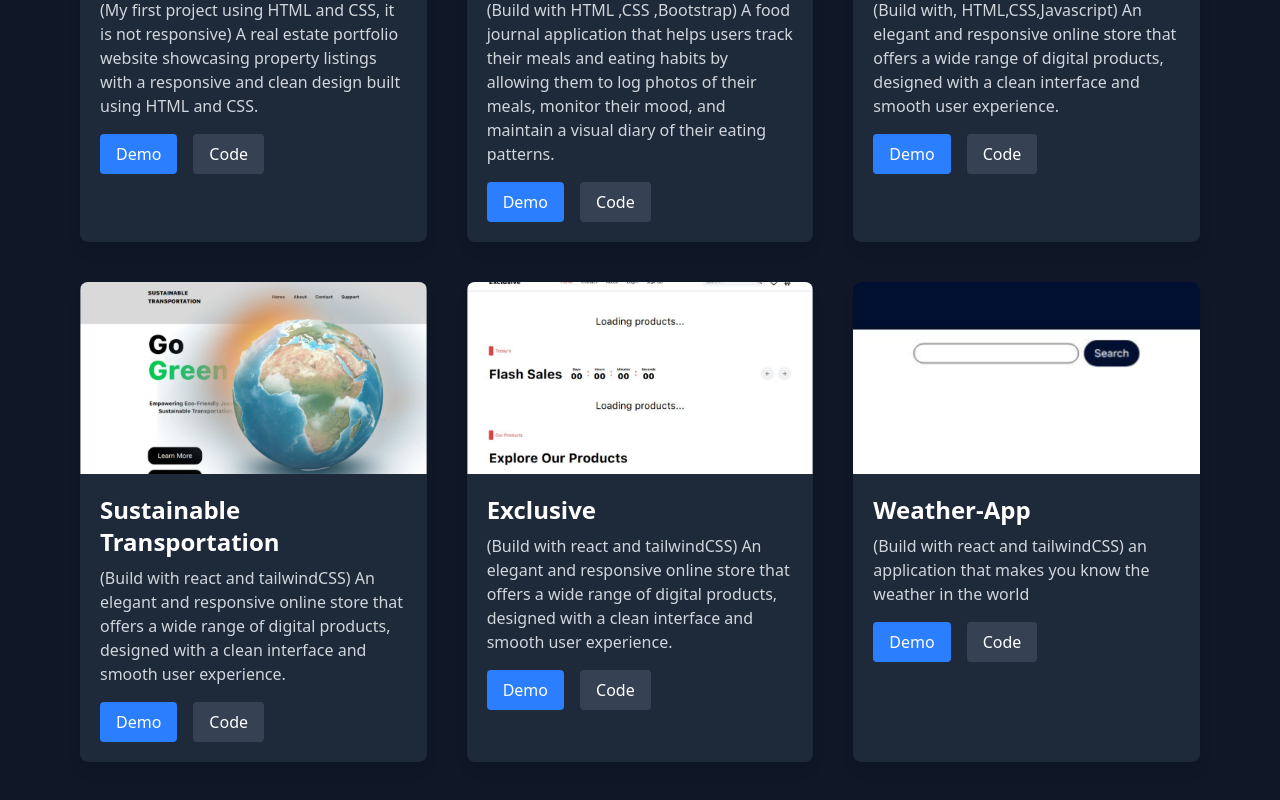
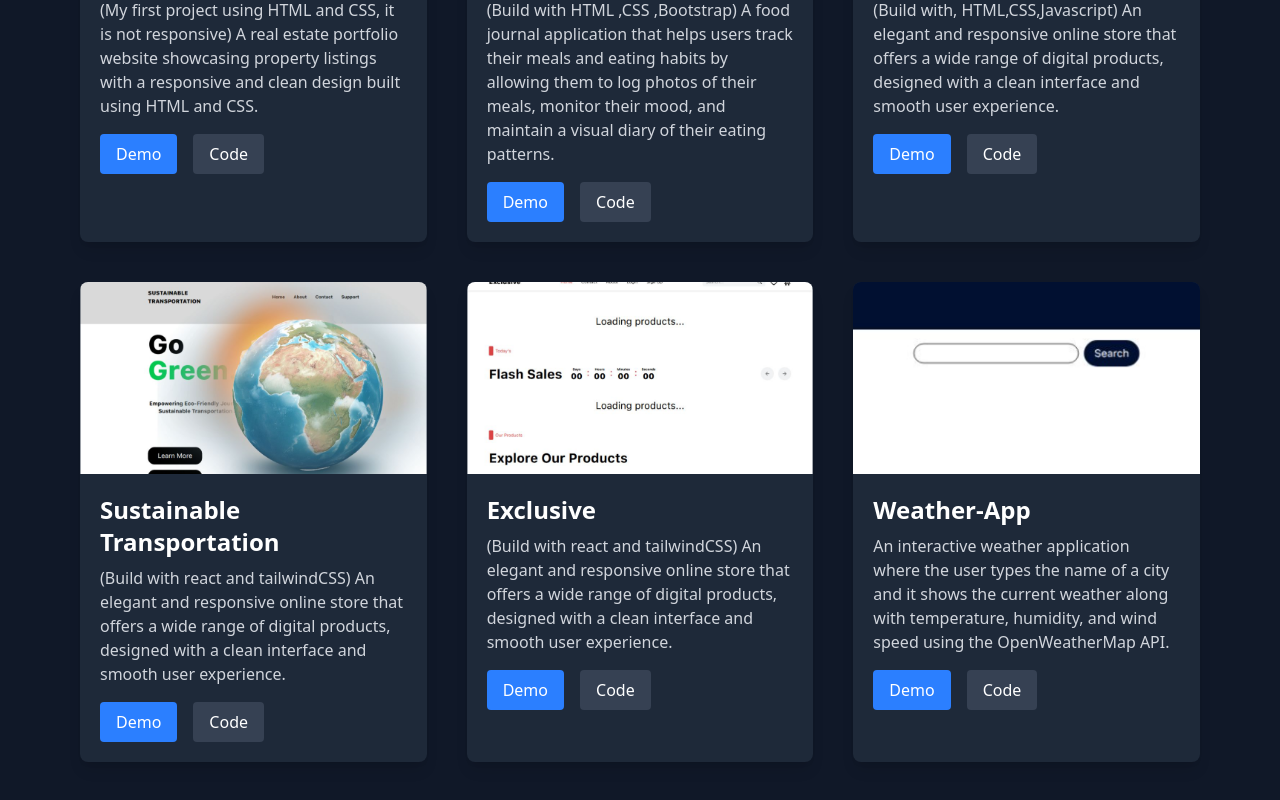
Before and after one commit to AhmadjF123/Ahmad-Portfolio, a React (Vite) app: page /projects in a window 1280 px wide. Shown: the part 495-1295 px from the top of the page. Built offline with nearby package versions, Linux system fonts and the light colour scheme.

Commit message:
changes the Weather App Description

```diff
--- a/src/Pages/MyProjects.jsx
+++ b/src/Pages/MyProjects.jsx
@@ -47,7 +47,7 @@ const projects = [
   {
     name: "Weather-App",
     description:
-      "(Build with react and tailwindCSS) an application that makes you know the weather in the world",
+      "An interactive weather application where the user types the name of a city and it shows the current weather along with temperature, humidity, and wind speed using the OpenWeatherMap API.",
     image: "/weather_app.png",
     demo: "https://weather-app-kohl-xi-77.vercel.app",
     code: "https://github.com/AhmadjF123/Weather-App",
```
